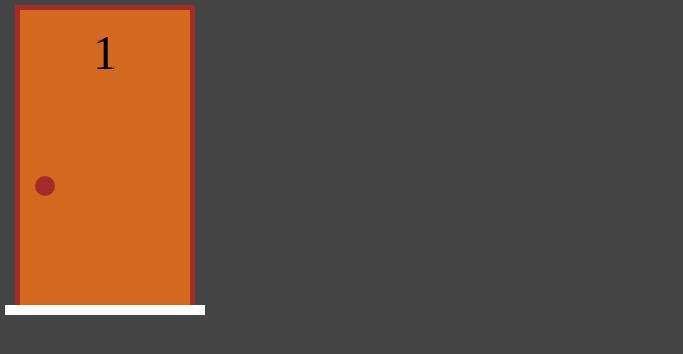
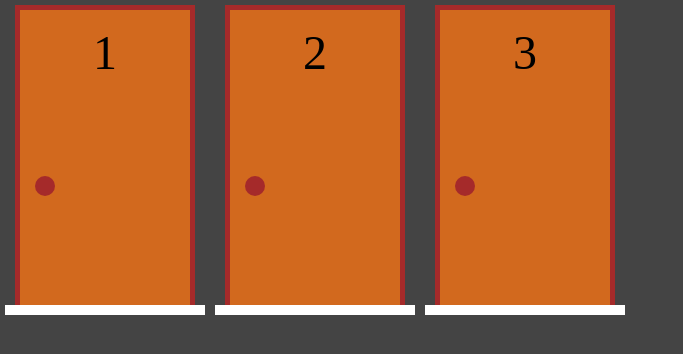
Before and after one commit to luciocarvalho10/curso-next, a Next.js app in the folder monty-hall/: page / in a window 1280 px wide. Shown: the top 354 px of the page, without its empty margins (0-683 px from the left). Built offline with nearby package versions, Linux system fonts and the light colour scheme.

Commit message:
Criando varias portas com  Array de portas

```diff
--- a/monty-hall/src/components/Porta.tsx
+++ b/monty-hall/src/components/Porta.tsx
@@ -11,7 +11,7 @@ export default function Porta(props: PortaProps) {
     const selecionada = porta?.selecionada && !porta.aberta ? styles.selecionada : ''
 
     const alterarSelecao = e => props.mudanca(porta.alterarSelecao())
-    const abrir = e => e.stopPropagation() && props.mudanca(porta.abrir())
+    const abrir = e => e.stopPropagation() || props.mudanca(porta.abrir())
 
     const renderizarPorta = () => (
         <div className={styles.porta}>
--- /dev/null
+++ b/monty-hall/src/functions/portas.ts
@@ -0,0 +1,20 @@
+import PortaModel from '@/model/PortaModel'
+
+export function criarPortas(qtd: number, selecionanda: number): PortaModel[] {
+    return Array.from({ length: qtd }, (_, i) => {
+        const numero = i + 1
+        const temPresente = numero === selecionanda
+        return new PortaModel(numero, temPresente)
+    })
+}
+
+export function atualizarPortas(portas: PortaModel[], portaModificada: PortaModel): PortaModel[] {
+    return portas.map(porta => {
+        const igualAModificada = portaModificada.numero === porta.numero
+        if (igualAModificada) {
+            return portaModificada
+        } else {
+            return portaModificada.aberta ? porta : porta.desselecionar()
+        }
+    })
+}
--- a/monty-hall/src/pages/index.tsx
+++ b/monty-hall/src/pages/index.tsx
@@ -1,14 +1,26 @@
 import { useState } from 'react'
 import Presente from '@/components/Presente'
 import Porta from '@/components/Porta'
-import PortaModel from '@/model/PortaModel'
+// import PortaModel from '@/model/PortaModel'
+
+import { criarPortas, atualizarPortas } from '@/functions/portas'
 
 export default function Home() {
-    const [p1, setP1] = useState(new PortaModel(1))
+    const [portas, setPortas] = useState(criarPortas(3, 1))
+
+    function renderizarPortas() {
+        return portas.map(porta => (
+            <Porta
+                key={porta.numero}
+                porta={porta}
+                mudanca={novaPorta => setPortas(atualizarPortas(portas, novaPorta))}
+            />
+        ))
+    }
 
     return (
         <div style={{display: 'flex'}}>
-            <Porta porta={p1} mudanca={novaPorta => setP1(novaPorta)}/>
+            {renderizarPortas()}
         </div>
     );
 }
```
